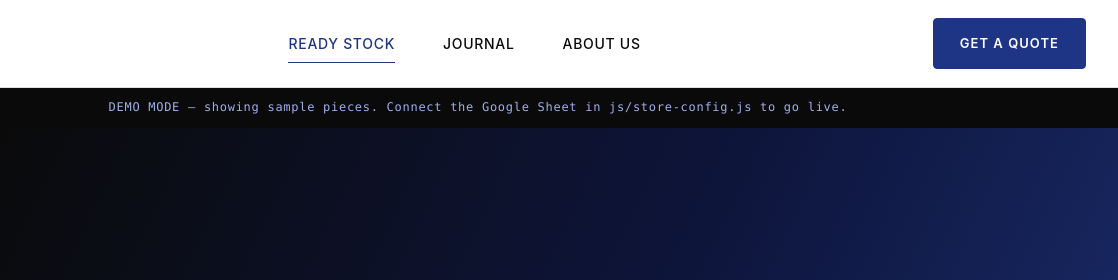
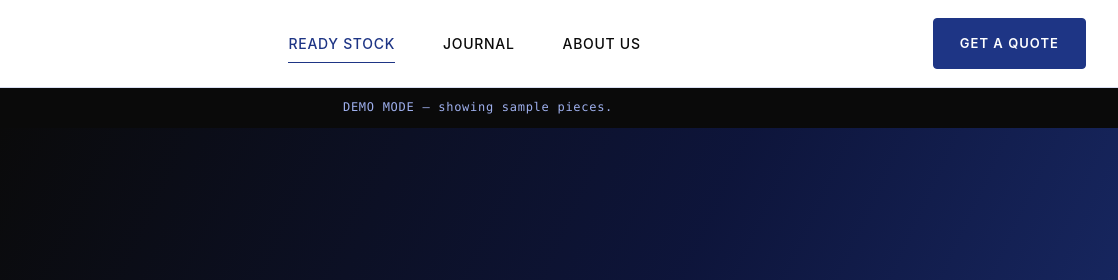
Before and after one commit to HumayunTalib/enzo-platform, a website: page store.html in a window 1280 px wide. Shown: the top 280 px of the page, 162-1280 px from the left. Drawn offline with Linux system fonts and the light colour scheme.

Commit message:
Store Update 1.0

```diff
--- a/store.html
+++ b/store.html
@@ -62,7 +62,7 @@
   <a href="index.html#contact" class="btn btn-primary btn-block">Get a Quote</a>
 </nav>
 <!--/#mobile-nav-->
-<div id="st-demo" class="st-demo" hidden style="margin-top:var(--header-h)">DEMO MODE — showing sample pieces. Connect the Google Sheet in js/store-config.js to go live.</div>
+<div id="st-demo" class="st-demo" hidden style="margin-top:var(--header-h)">DEMO MODE — showing sample pieces.</div>
 <main>
 <section class="st-hero">
   <div class="container">
```
